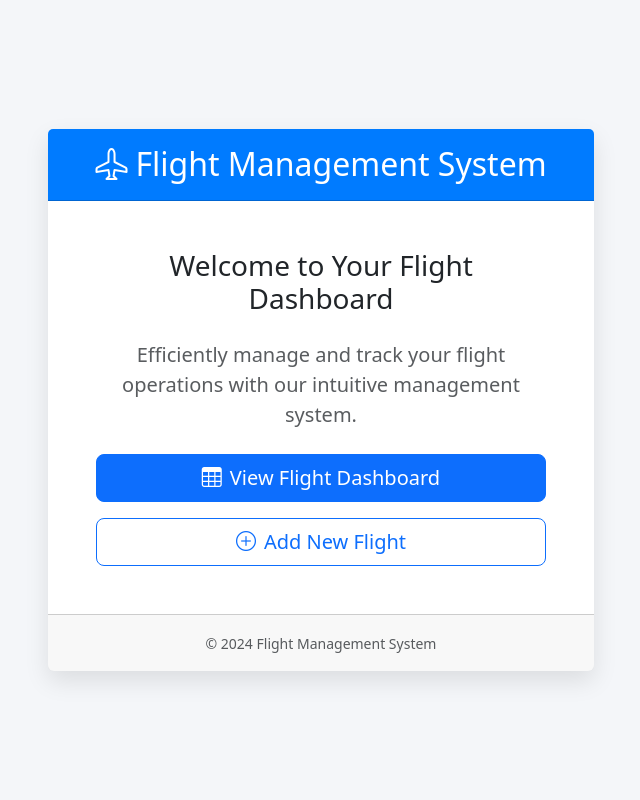
After one commit to biobinary/osaka-flight-scheduler, a Flask app: page /landing in a window 1280 px wide. The commit adds this page. Shown: the whole page, without its empty margins (319-959 px from the left). Run offline with Flask 3, Linux system fonts and the light colour scheme.

Commit message:
Landing Page

```diff
--- a/app.py
+++ b/app.py
@@ -8,6 +8,10 @@ app = Flask(__name__)
 app.config.from_object(Config)
 
 db.init_app(app)
+
+@app.route('/landing')
+def landing():
+    return render_template('landing.html')
 
 @app.route('/')
 def home():
--- a/templates/base.html
+++ b/templates/base.html
@@ -25,7 +25,7 @@
         <!-- Navigation -->
         <nav class="navbar navbar-expand-lg navbar-dark bg-primary shadow-sm">
             <div class="container">
-                <a class="navbar-brand" href="{{ url_for('home') }}">
+                <a class="navbar-brand" href="{{ url_for('landing') }}">
                     <i class="bi bi-airplane-engines me-2"></i>Flight Management System
                 </a>
                 <button class="navbar-toggler" type="button" data-bs-toggle="collapse" data-bs-target="#navbarNav"
@@ -36,7 +36,7 @@
                     <ul class="navbar-nav ms-auto">
                         <li class="nav-item">
                             <a class="nav-link {{ 'active' if request.endpoint == 'home' }}" href="{{ url_for('home') }}">
-                                <i class="bi bi-house me-1"></i>Home
+                                <i class="bi bi-table me-2"></i>Dashboard
                             </a>
                         </li>
                         <li class="nav-item">
--- /dev/null
+++ b/templates/landing.html
@@ -0,0 +1,99 @@
+<!DOCTYPE html>
+<html lang="en">
+<head>
+    <meta charset="UTF-8">
+    <meta name="viewport" content="width=device-width, initial-scale=1.0">
+    <title>Flight Management System</title>
+    <link rel="stylesheet" href="https://cdn.jsdelivr.net/npm/bootstrap@5.3.0-alpha1/dist/css/bootstrap.min.css">
+    <link rel="stylesheet" href="https://cdn.jsdelivr.net/npm/bootstrap-icons@1.10.3/font/bootstrap-icons.css">
+    <style>
+        body {
+            background-color: #f4f6f9;
+            min-height: 100vh;
+            display: flex;
+            align-items: center;
+            justify-content: center;
+        }
+        .card {
+            box-shadow: 0 10px 25px rgba(0,0,0,0.1);
+            border: none;
+            transition: transform 0.3s ease, box-shadow 0.3s ease;
+        }
+        .card:hover {
+            transform: translateY(-10px);
+            box-shadow: 0 15px 35px rgba(0,0,0,0.15);
+        }
+        .card-header {
+            background-color: #007bff;
+            color: white;
+            animation: slideIn 0.7s ease-out;
+        }
+        .btn-primary {
+            transition: all 0.3s ease;
+        }
+        .btn-primary:hover {
+            transform: scale(1.05);
+        }
+        @keyframes slideIn {
+            from {
+                opacity: 0;
+                transform: translateY(-20px);
+            }
+            to {
+                opacity: 1;
+                transform: translateY(0);
+            }
+        }
+        @keyframes fadeIn {
+            from {
+                opacity: 0;
+                transform: translateY(20px);
+            }
+            to {
+                opacity: 1;
+                transform: translateY(0);
+            }
+        }
+        .card-body {
+            animation: fadeIn 0.7s ease-out 0.3s backwards;
+        }
+
+    </style>
+</head>
+<body>
+    <div class="container">
+        <div class="row justify-content-center">
+            <div class="col-md-8 col-lg-6">
+                <div class="card">
+                    <div class="card-header text-center py-3">
+                        <h2 class="mb-0">
+                            <i class="bi bi-airplane airplane-icon me-2"></i>Flight Management System
+                        </h2>
+                    </div>
+                    <div class="card-body text-center p-5">
+                        <h3 class="mb-4">Welcome to Your Flight Dashboard</h3>
+                        <p class="lead text-muted mb-4">
+                            Efficiently manage and track your flight operations
+                            with our intuitive management system.
+                        </p>
+
+                        <div class="d-grid gap-3">
+                            <a href="{{ url_for('home') }}" class="btn btn-primary btn-lg">
+                                <i class="bi bi-table me-2"></i>View Flight Dashboard
+                            </a>
+                            <a href="{{ url_for('add_flight') }}" class="btn btn-outline-primary btn-lg">
+                                <i class="bi bi-plus-circle me-2"></i>Add New Flight
+                            </a>
+                        </div>
+                    </div>
+                    <div class="card-footer text-center py-3 text-muted">
+                        <small>© 2024 Flight Management System</small>
+                    </div>
+                </div>
+            </div>
+        </div>
+    </div>
+
+    <script src="https://cdn.jsdelivr.net/npm/bootstrap@5.3.0-alpha1/dist/js/bootstrap.bundle.min.js"></script>
+</body>
+</html>
```
